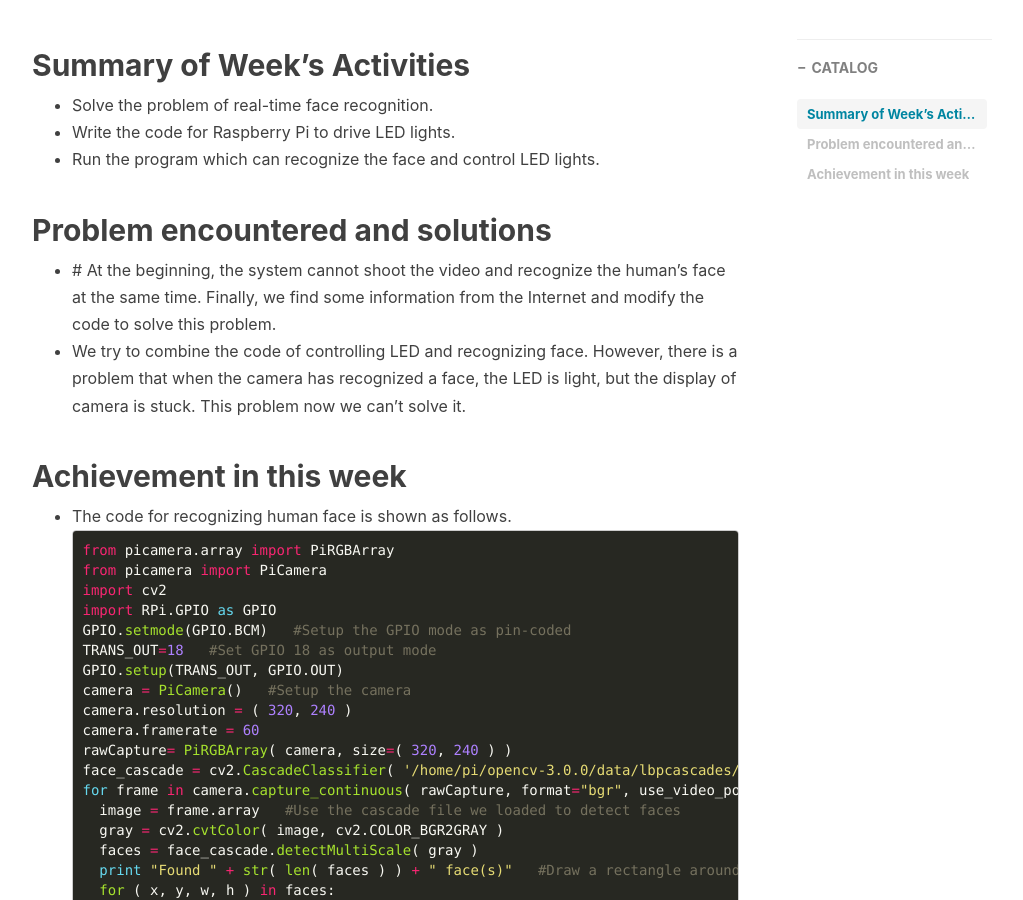
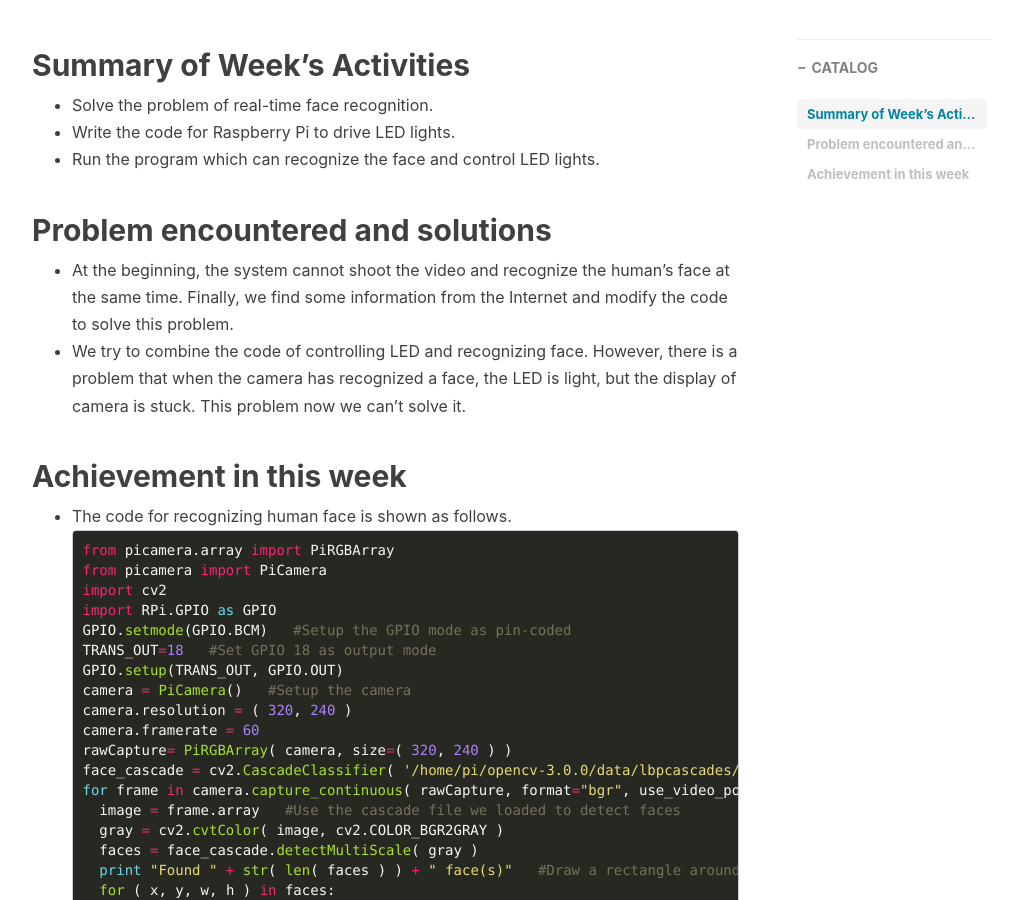
Before and after one commit to Online-power-measurement-system/Logbook, a Jekyll site: the page built from _posts/2017/2018-02-16-The-summary-of-the-third-week.md, in a window 1280 px wide and 900 px high, scrolled down 484 px. Shown: the whole window, without its empty margins (233-1256 px from the left). Built offline with Jekyll 4.4.1, drawn with Linux system fonts in a browser that asks for light colours; nearby versions of some CDN libraries; comment, search, counter and statistics services are not loaded.

```diff
--- a/_posts/2017/2018-02-16-The-summary-of-the-third-week.md
+++ b/_posts/2017/2018-02-16-The-summary-of-the-third-week.md
@@ -13,7 +13,7 @@ catalog: true
 
 ## Problem encountered and solutions
 
-- \# At the beginning, the system cannot shoot the video and recognize the human’s face at the same time. Finally, we find some information from the Internet and modify the code to solve this problem.
+- At the beginning, the system cannot shoot the video and recognize the human’s face at the same time. Finally, we find some information from the Internet and modify the code to solve this problem.
 - We try to combine the code of controlling LED and recognizing face. However, there is a problem that when the camera has recognized a face, the LED is light, but the display of camera is stuck. This problem now we can’t solve it.
 
 
```
